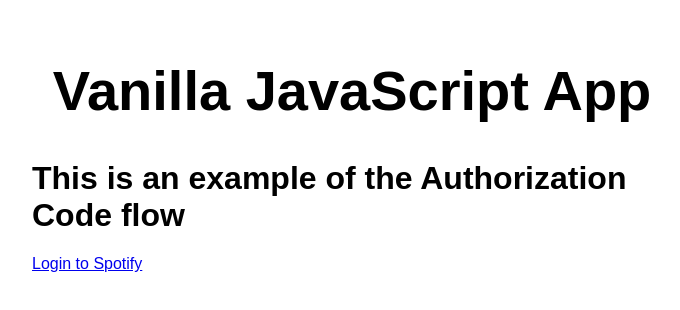
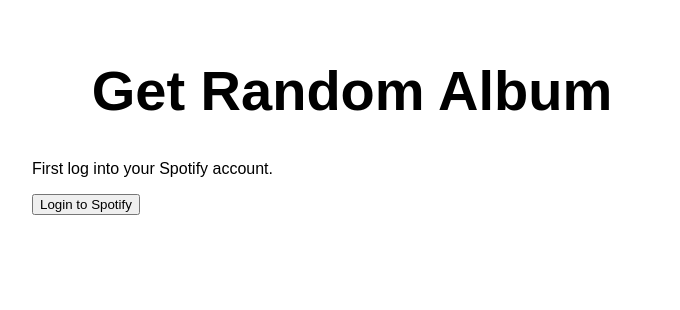
Before and after one commit to kieranross89/select-random-album, a plain HTML site: page index.html in a window 1280 px wide. Shown: the whole page, without its empty margins (288-968 px from the left). Drawn offline with Linux system fonts and the light colour scheme.

Commit message:
use templates

```diff
--- a/index.html
+++ b/index.html
@@ -10,12 +10,20 @@
 
 <body>
   <main>
-    <h1>Vanilla JavaScript App</h1>
-    <div id="login">
-      <h1>This is an example of the Authorization Code flow</h1>
-      <a id="login" href="/api/login">Login to Spotify</a>
+    <h1 id="title">Get Random Album</h1>
+  </main>
+
+  <template id="login-template">
+    <div id="spotifylogin">
+      <p>First log into your Spotify account.</p>
+      <button onclick="login();">Login to Spotify</button>
     </div>
-  </main>
+  </template>
+
+  <template id="get-album-template">
+    <p>Get a random album from your Spotify library.</p>
+    <button onclick="getAlbum();"></button>
+  </template>
 
   <script>
     function getHashParams() {
@@ -28,9 +36,28 @@
       return hashParams;
     }
 
+    function login(){
+        window.location='api/login';
+    }
+
+    // function getAlbum() {
+
+    // }
+
+    function getConditionalContent(token){
+      if(token == null){
+        return document.getElementById('login-template')
+      }
+
+      return document.getElementById('get-album-template')
+    }
+
     const params = getHashParams()
-    console.log(params)
-    let accessToken = params.access_token
+    const main = document.querySelector('main')
+    const conditionalContent = getConditionalContent(params.access_token)
+    const fetchingNode = document.importNode(conditionalContent.content, true);
+    main.append(fetchingNode)
+
   </script>
 </body>
 
--- /dev/null
+++ b/spotify.js
@@ -0,0 +1,3 @@
+function LoginUser() {
+    fetch('api/login')
+}
--- a/styles.css
+++ b/styles.css
@@ -19,3 +19,12 @@
   text-align: center;
   font-size: 3.5em;
 }
+
+a.button {
+  -webkit-appearance: button;
+  -moz-appearance: button;
+  appearance: button;
+
+  text-decoration: none;
+  color: initial;
+}
```
Also changed, not shown: 1 other file.
